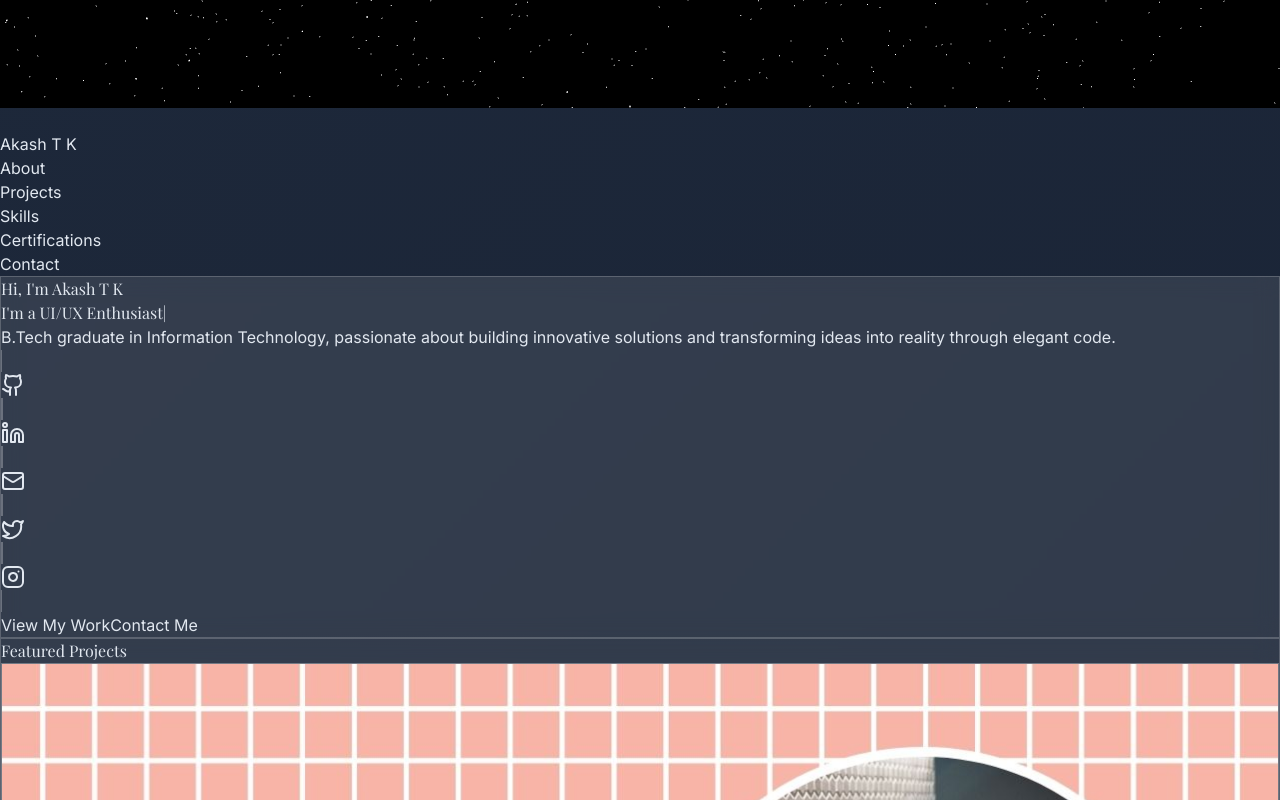
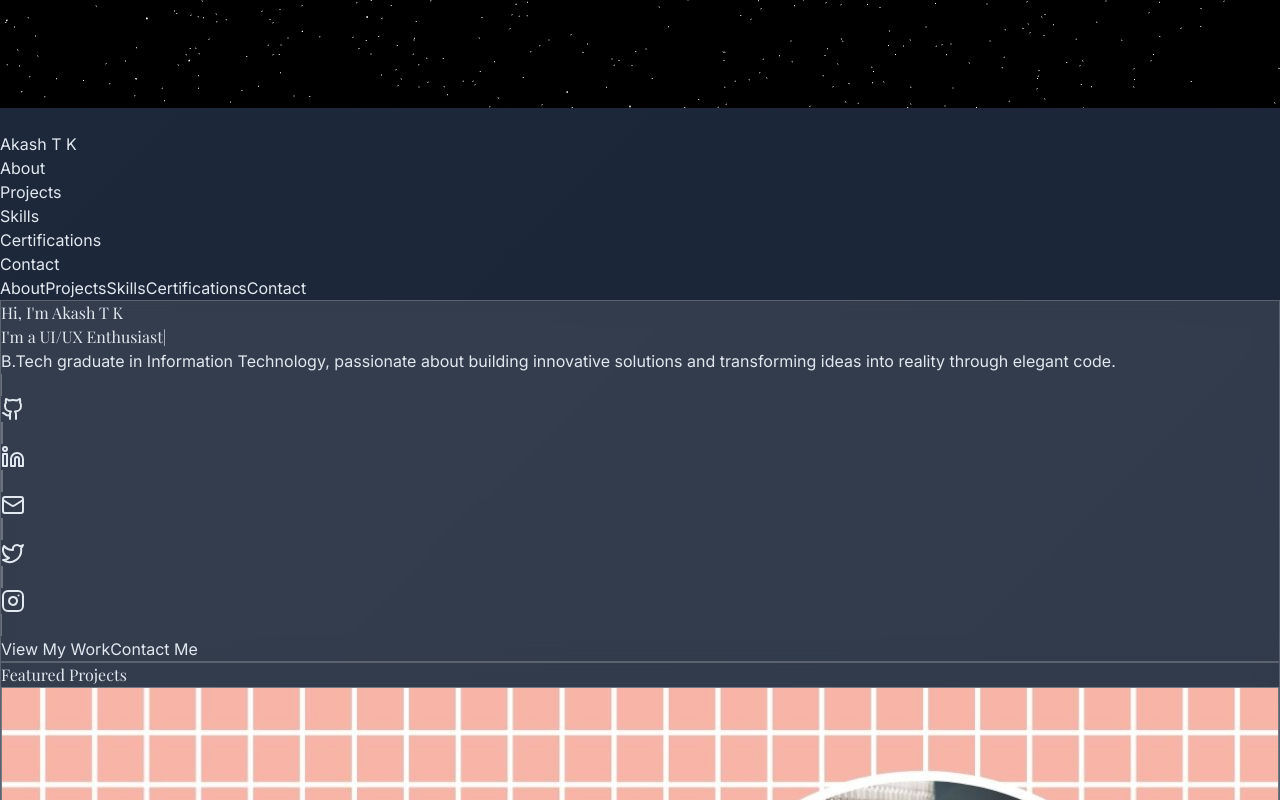
Before and after one commit to akash-tk/nextjs-portfolio, a Next.js app in the folder nextjs-portfolio/: page / in a window 1280 px wide. Shown: the part 692-1492 px from the top of the page. Built offline with nearby package versions, Linux system fonts and the light colour scheme.

Commit message:
Update layout.tsx

```diff
--- a/nextjs-portfolio/src/app/layout.tsx
+++ b/nextjs-portfolio/src/app/layout.tsx
@@ -8,19 +8,78 @@ export default function Layout({ children }: { children: ReactNode }) {
   const canvasRef = useRef<HTMLCanvasElement | null>(null);
   const [menuOpen, setMenuOpen] = useState(false);
 
-  // Prevent scrolling when menu is open
-  const toggleMenu = () => {
-    setMenuOpen(!menuOpen);
-    document.body.classList.toggle("overflow-hidden", menuOpen);
-  };
+  // useEffect(() => {
+  //   const scene = new THREE.Scene();
+  //   const camera = new THREE.PerspectiveCamera(
+  //     75,
+  //     window.innerWidth / window.innerHeight,
+  //     0.1,
+  //     1000
+  //   );
+  //   camera.position.z = 10;
 
+  //   const renderer = new THREE.WebGLRenderer({
+  //     canvas: canvasRef.current!,
+  //     alpha: true,
+  //   });
+  //   renderer.setClearColor(0x000000, 1);
+
+  //   const updateSize = () => {
+  //     renderer.setSize(window.innerWidth, window.innerHeight);
+  //     camera.aspect = window.innerWidth / window.innerHeight;
+  //     camera.updateProjectionMatrix();
+  //   };
+
+  //   updateSize();
+
+  //   const particleCount = 2000;
+  //   const geometry = new THREE.BufferGeometry();
+  //   const positions = new Float32Array(particleCount * 3);
+
+  //   for (let i = 0; i < particleCount; i++) {
+  //     const phi = Math.acos(2 * Math.random() - 1);
+  //     const theta = 2 * Math.PI * Math.random();
+  //     const radius = 5 + Math.random() * 5;
+
+  //     positions[i * 3] = radius * Math.sin(phi) * Math.cos(theta);
+  //     positions[i * 3 + 1] = radius * Math.sin(phi) * Math.sin(theta);
+  //     positions[i * 3 + 2] = radius * Math.cos(phi);
+  //   }
+
+  //   geometry.setAttribute("position", new THREE.BufferAttribute(positions, 3));
+
+  //   const material = new THREE.PointsMaterial({
+  //     color: 0xffffff,
+  //     size: 0.05,
+  //     transparent: true,
+  //     opacity: 0.8,
+  //   });
+
+  //   const particles = new THREE.Points(geometry, material);
+  //   scene.add(particles);
+
+  //   const animate = () => {
+  //     requestAnimationFrame(animate);
+  //     particles.rotation.y += 0.0005;
+  //     particles.rotation.x += 0.0003;
+  //     renderer.render(scene, camera);
+  //   };
+  //   animate();
+
+  //   const handleResize = () => {
+  //     updateSize();
+  //     renderer.setPixelRatio(window.devicePixelRatio);
+  //   };
+
+  //   window.addEventListener("resize", handleResize);
+
+  //   return () => {
+  //     window.removeEventListener("resize", handleResize);
+  //   };
+  // }, []);
   useEffect(() => {
-    // Ensure scroll position is at the top on page load
-    window.scrollTo(0, 0);
-
     if (!canvasRef.current) return;
 
-    // Scene setup
     const scene = new THREE.Scene();
     const camera = new THREE.PerspectiveCamera(
       75,
@@ -38,7 +97,6 @@ export default function Layout({ children }: { children: ReactNode }) {
     renderer.setSize(window.innerWidth, window.innerHeight);
     renderer.setClearColor(0x000000, 1);
 
-    // Starfield Animation
     const starGeometry = new THREE.BufferGeometry();
     const starsMaterial = new THREE.PointsMaterial({
       color: 0xffffff,
@@ -61,7 +119,6 @@ export default function Layout({ children }: { children: ReactNode }) {
     const stars = new THREE.Points(starGeometry, starsMaterial);
     scene.add(stars);
 
-    // Animation Loop
     const animate = () => {
       requestAnimationFrame(animate);
       stars.rotation.y += 0.0001;
@@ -70,7 +127,6 @@ export default function Layout({ children }: { children: ReactNode }) {
     };
     animate();
 
-    // Handle Window Resize
     const handleResize = () => {
       camera.aspect = window.innerWidth / window.innerHeight;
       camera.updateProjectionMatrix();
@@ -84,20 +140,22 @@ export default function Layout({ children }: { children: ReactNode }) {
   }, []);
 
   return (
+
 <html lang="en" className="dark">
-      <body className="relative text-white font-sans bg-black">
-        {/* Background Canvas (always rendered for animation) */}
+
+  <body className="relative text-white font-sans">
+
   <canvas
           ref={canvasRef}
-          className="fixed top-0 left-0 w-screen h-screen -z-10 bg-black will-change-transform"
-        />
+          className="fixed top-0 left-0 w-full -z-10 bg-black"
+          style={{ height: "100%", backgroundColor: "black" }}
+        ></canvas>
 
         <div className="min-h-screen flex flex-col items-center">
-          {/* Header */}
           <header className="fixed top-0 w-full bg-black border-b border-white/20 z-50">
             <nav className="max-w-4xl mx-auto p-6 flex items-center justify-between">
               <button
-                onClick={toggleMenu}
+                onClick={() => setMenuOpen(true)}
                 className="md:hidden text-white"
               >
                 <Bars3Icon className="h-7 w-7 hover:scale-110 transition-transform duration-200" />
@@ -106,43 +164,94 @@ export default function Layout({ children }: { children: ReactNode }) {
               <div className="text-2xl font-bold">Akash T K</div>
 
               <ul className="hidden md:flex space-x-6 text-white">
-                <li><a href="#about" className="hover:text-gray-400">About</a></li>
-                <li><a href="#projects" className="hover:text-gray-400">Projects</a></li>
-                <li><a href="#skills" className="hover:text-gray-400">Skills</a></li>
-                <li><a href="#certifications" className="hover:text-gray-400">Certifications</a></li>
-                <li><a href="#contact" className="hover:text-gray-400">Contact</a></li>
+                <li>
+                  <a href="#about" className="hover:text-gray-400">
+                    About
+                  </a>
+                </li>
+                <li>
+                  <a href="#projects" className="hover:text-gray-400">
+                    Projects
+                  </a>
+                </li>
+                <li>
+                  <a href="#skills" className="hover:text-gray-400">
+                    Skills
+                  </a>
+                </li>
+                <li>
+                  <a href="#certifications" className="hover:text-gray-400">
+                    Certifications
+                  </a>
+                </li>
+                <li>
+                  <a href="#contact" className="hover:text-gray-400">
+                    Contact
+                  </a>
+                </li>
               </ul>
             </nav>
           </header>
 
-          {/* Mobile Menu */}
-          {menuOpen && (
-            <div className="fixed inset-0 flex z-50">
           <div
-                className="fixed inset-0 bg-black bg-opacity-60 transition-opacity duration-300"
-                onClick={toggleMenu}
+            className={`fixed inset-0 flex z-50 ${
+              menuOpen ? "visible" : "invisible"
+            }`}
+          >
+            <div
+              className={`fixed inset-0 bg-black bg-opacity-60 transition-opacity duration-300 ${
+                menuOpen ? "opacity-100" : "opacity-0"
+              }`}
+              onClick={() => setMenuOpen(false)}
             ></div>
 
             <div
-                className="fixed top-0 left-0 h-full w-64 backdrop-blur-lg bg-white/10 border border-white/20 rounded-r-lg shadow-lg transition-transform duration-300"
+              className={`fixed top-0 left-0 h-full w-64 backdrop-blur-lg bg-white/10 border border-white/20 rounded-r-lg shadow-lg transition-transform duration-300 ${
+                menuOpen ? "translate-x-0" : "-translate-x-full"
+              }`}
             >
               <div className="p-6 flex flex-col space-y-6 text-white">
-                  <a href="#about" onClick={toggleMenu} className="hover:text-gray-400">About</a>
-                  <a href="#projects" onClick={toggleMenu} className="hover:text-gray-400">Projects</a>
-                  <a href="#skills" onClick={toggleMenu} className="hover:text-gray-400">Skills</a>
-                  <a href="#certifications" onClick={toggleMenu} className="hover:text-gray-400">Certifications</a>
-                  <a href="#contact" onClick={toggleMenu} className="hover:text-gray-400">Contact</a>
+                <a
+                  href="#about"
+                  onClick={() => setMenuOpen(false)}
+                  className="hover:text-gray-400"
+                >
+                  About
+                </a>
+                <a
+                  href="#projects"
+                  onClick={() => setMenuOpen(false)}
+                  className="hover:text-gray-400"
+                >
+                  Projects
+                </a>
+                <a
+                  href="#skills"
+                  onClick={() => setMenuOpen(false)}
+                  className="hover:text-gray-400"
+                >
+                  Skills
+                </a>
+                <a
+                  href="#certifications"
+                  onClick={() => setMenuOpen(false)}
+                  className="hover:text-gray-400"
+                >
+                  Certifications
+                </a>
+                <a
+                  href="#contact"
+                  onClick={() => setMenuOpen(false)}
+                  className="hover:text-gray-400"
+                >
+                  Contact
+                </a>
               </div>
             </div>
           </div>
-          )}
 
-          {/* Main Content */}
-          <main className="flex-1 w-full max-w-4xl p-6 mt-20 min-h-screen">
-            {children}
-          </main>
+          <main className="flex-1 w-full max-w-4xl p-6 mt-20">{children}</main>
 
-          {/* Footer */}
           <footer className="w-full p-6 text-center text-sm text-gray-400">
             © 2025 Akash T K. All rights reserved.
           </footer>
```
Lines whose indentation alone changed are shown as unchanged.
